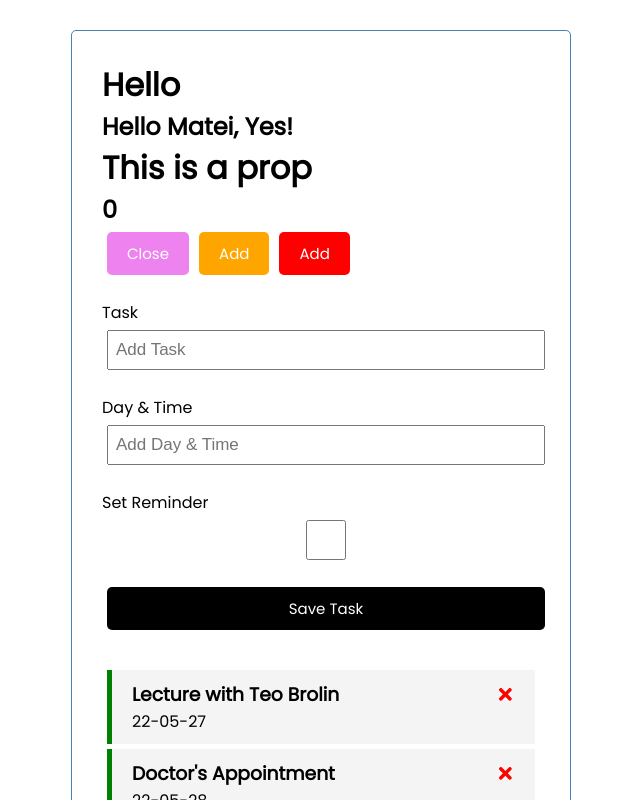
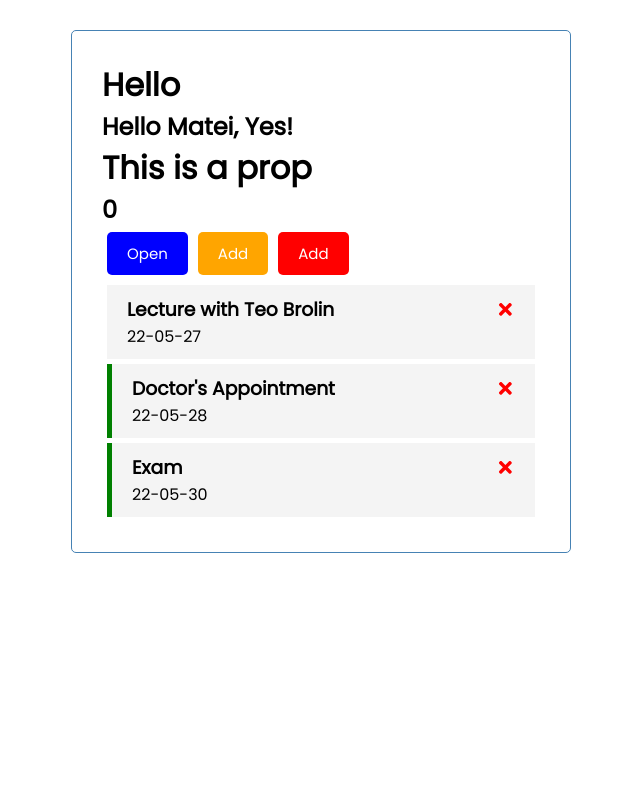
Before and after one commit to Matdrox/react-learning, a React (Create React App) app: page / in a window 1280 px wide. Shown: the top 800 px of the page, without its empty margins (319-959 px from the left). Built offline with nearby package versions, Linux system fonts and the light colour scheme; data requests are answered from the project's data file.

Commit message:
Implemented JSON Server

```diff
--- /dev/null
+++ b/db.json
@@ -0,0 +1,22 @@
+{
+  "tasks": [
+    {
+      "id": 1,
+      "text": "Lecture with Teo Brolin",
+      "day": "22-05-27",
+      "reminder": false
+    },
+    {
+      "id": 2,
+      "text": "Doctor's Appointment",
+      "day": "22-05-28",
+      "reminder": true
+    },
+    {
+      "text": "Exam",
+      "day": "22-05-30",
+      "reminder": true,
+      "id": 3
+    }
+  ]
+}
--- a/package.json
+++ b/package.json
@@ -6,9 +6,11 @@
     "@testing-library/jest-dom": "^5.16.4",
     "@testing-library/react": "^13.2.0",
     "@testing-library/user-event": "^13.5.0",
+    "json-server": "^0.17.0",
     "react": "^18.1.0",
     "react-dom": "^18.1.0",
     "react-icons": "^4.3.1",
+    "react-router-dom": "^6.3.0",
     "react-scripts": "5.0.1",
     "web-vitals": "^2.1.4"
   },
@@ -16,7 +18,8 @@
     "start": "react-scripts start",
     "build": "react-scripts build",
     "test": "react-scripts test",
-    "eject": "react-scripts eject"
+    "eject": "react-scripts eject",
+    "server": "json-server --watch db.json --port 5000"
   },
   "eslintConfig": {
     "extends": [
--- a/src/App.js
+++ b/src/App.js
@@ -1,52 +1,99 @@
 // import React from 'react';  // Class Based
-import { useState } from 'react';
+import { useState, useEffect } from 'react';
 import Header from './components/Header';
 import Tasks from './components/Tasks';
 import AddTask from './components/AddTask';
 
 // FUNCTION BASED
 const App = () => {
-  const [showAddTask, setShowAddTask] = useState(true);
+  const [showAddTask, setShowAddTask] = useState(false);
 
-  const [tasks, setTasks] = useState([
-    {
-      id: 1,
-      text: 'Lecture with Teo Brolin',
-      day: '22-05-27',
-      reminder: true,
-    },
-    {
-      id: 2,
-      text: "Doctor's Appointment",
-      day: '22-05-28',
-      reminder: true,
-    },
-    {
-      id: 3,
-      text: 'Exam',
-      day: '22-05-30',
-      reminder: false,
-    },
-  ]);
+  const [tasks, setTasks] = useState([]);
 
-  // ADD TASK
-  const addTask = (task) => {
-    const id = Math.floor(Math.random() * 10000) + 1;
-    alert(id);
-    const newTask = { id, ...task };
-    setTasks([...tasks, newTask]);
+  useEffect(() => {
+    const getTasks = async () => {
+      const tasksFromServer = await fetchTasks();
+      setTasks(tasksFromServer);
+    };
+
+    getTasks();
+  }, []);
+
+  // FETCH TASKS
+  const fetchTasks = async () => {
+    const res = await fetch('http://localhost:5000/tasks');
+    const data = await res.json();
+    return data;
   };
 
-  // DELETE TASK
-  const deleteTask = (id) => {
+  // FETCH TASK
+  const fetchTask = async (id) => {
+    const res = await fetch(`http://localhost:5000/tasks/${id}`);
+    const data = await res.json();
+    return data;
+  };
+
+  // ADD TASK FRONT END
+  // const addTask = (task) => {
+  //   const id = Math.floor(Math.random() * 10000) + 1;
+  //   const newTask = { id, ...task };
+  //   setTasks([...tasks, newTask]);
+  // };
+
+  // ADD TASK BACK END
+  const addTask = async (task) => {
+    const res = await fetch('http://localhost:5000/tasks', {
+      method: 'POST',
+      headers: {
+        'Content-type': 'application/json',
+      },
+      body: JSON.stringify(task),
+    });
+
+    const data = await res.json();
+    setTasks([...tasks, data]);
+  };
+
+  // DELETE TASK FRONT END
+  // const deleteTask = (id) => {
+  //   setTasks(tasks.filter((task) => task.id !== id));
+  // };
+
+  // DELETE TASK BACK END
+  const deleteTask = async (id) => {
+    await fetch(`http://localhost:5000/tasks/${id}`, {
+      method: 'DELETE',
+    });
     setTasks(tasks.filter((task) => task.id !== id));
   };
 
-  // TOGGLE REMINDER
-  const toggleReminder = (id) => {
+  // TOGGLE REMINDER FRONT END
+  // const toggleReminder = (id) => {
+  //   setTasks(
+  //     tasks.map((task) =>
+  //       task.id === id ? { ...task, reminder: !task.reminder } : task
+  //     )
+  //   );
+  // };
+
+  // TOGGLE REMINDER BACK END
+  const toggleReminder = async (id) => {
+    const taskToToggle = await fetchTask(id);
+    const updTask = { ...taskToToggle, reminder: !taskToToggle.reminder };
+
+    const res = await fetch(`http://localhost:5000/tasks/${id}`, {
+      method: 'PUT',
+      headers: {
+        'Content-type': 'application/json',
+      },
+      body: JSON.stringify(updTask),
+    });
+
+    const data = await res.json();
+
     setTasks(
       tasks.map((task) =>
-        task.id === id ? { ...task, reminder: !task.reminder } : task
+        task.id === id ? { ...task, reminder: data.reminder } : task
       )
     );
   };
--- a/src/components/Header.js
+++ b/src/components/Header.js
@@ -13,7 +13,7 @@
       <h2>{props.number}</h2>
       <Button
         color={props.showAdd ? 'violet' : 'blue'}
-        text={props.showAdd ? 'Close' : 'Add'}
+        text={props.showAdd ? 'Close' : 'Open'}
         onClick={props.onAdd}
       />
       <Button color='orange' text='Add' />
```
Also changed, not shown: 1 other file (tests, documents, lock files or other folders).
